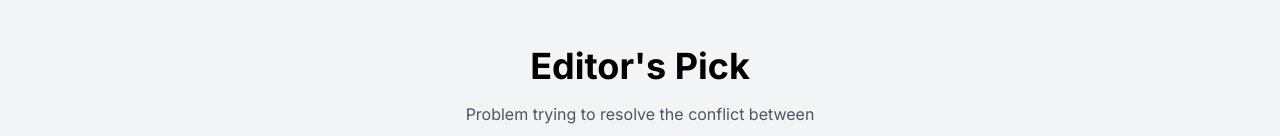
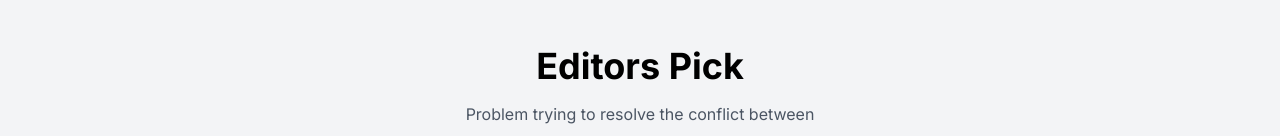
Before and after one commit to Hamzaiqbal0/e-commerce-website, a Next.js app: page / in a window 1280 px wide. Shown: the part 726-862 px from the top of the page. Built offline with nearby package versions, Linux system fonts and the light colour scheme.

Commit message:
update 1

```diff
--- a/src/app/page.tsx
+++ b/src/app/page.tsx
@@ -105,7 +105,7 @@ export default function Home() {
         <section className="w-full max-w-[1440px] mx-auto h-[770px] bg-gray-100 py-12 px-8">
           {/* Section Heading and Content */}
           <div className="text-center mb-12">
-            <h2 className="text-4xl font-bold mb-4">Editor's Pick</h2>
+            <h2 className="text-4xl font-bold mb-4">Editors Pick</h2>
             <p className="text-gray-600">Problem trying to resolve the conflict between</p>
           </div>
 
@@ -247,7 +247,7 @@ export default function Home() {
         <section className="w-[1440px] h-[1044px] bg-gray-200 py-12 px-8">
           {/* Heading Sub-section */}
           <div className="w-[631px] h-[194px] mb-8 ml-80 text-center">
-            <p className="text-lg text-gray-700 mb-2 text-blue-500 ">Practice Advice</p>
+            <p className="text-lg mb-2 text-blue-700 ">Practice Advice</p>
             <h2 className="text-4xl font-bold mb-4">Featured Post</h2>
             <p className="text-gray-600">
               Problems trying to resolve the conflict between the two major realms of classical physics, Newtonian mechanics.
```
